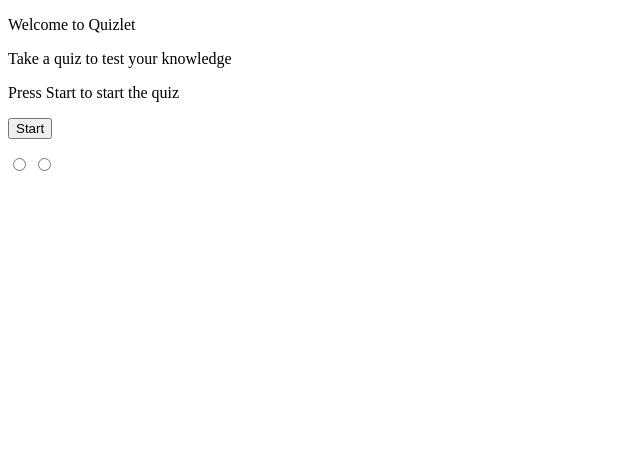
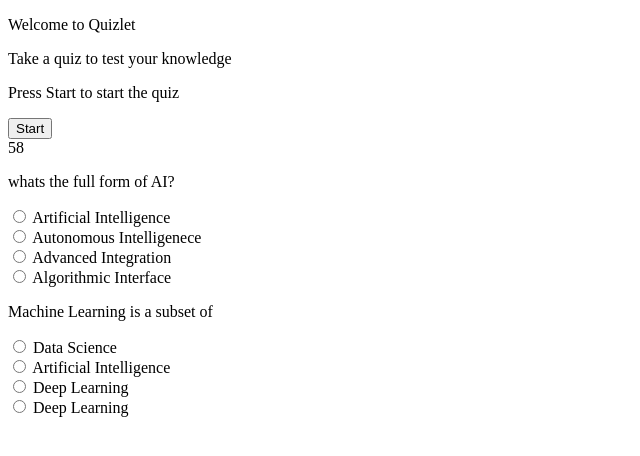
Before and after one commit to akisha-dev/Quizlet, a plain HTML site: page index.html in a window 1280 px wide. Both pictures are taken after a click on the button "Start". Shown: the whole page, without its empty margins (0-640 px from the left). Drawn offline with Linux system fonts and the light colour scheme.

Commit message:
implemented Timer

```diff
--- a/index.html
+++ b/index.html
@@ -10,13 +10,11 @@
             <p>Welcome to Quizlet</p>
             <p>Take a quiz to test your knowledge</p>
             <p>Press Start to start the quiz</p>
-            <button class="start-button" onclick = Display()>Start</button>
+            <button class="start-button" onclick =" QDisplay(); updateTimer()">Start</button>
+            <div class="timer-js"></div>
 
         </div>
         <div class="question-display">
-            <p class="question-js"></p>
-            <input type="radio"name="option-a" class="a-js">
-            <input type="radio"name="option-b" class="b-js">
 
 
         </div>
@@ -34,15 +32,37 @@
             for(i=0;i<QuesOptions.question.length;i++){
          quOpdisplay+=`<p class="question-js">${QuesOptions.question[i]}</p>
             <input type="radio" id="option-a" name="option" value="${QuesOptions.a[i]}">
-            <label for = "option-a">${QuesOptions.a[i]}</label>
+            <label for = "option-a">${QuesOptions.a[i]}</label> <br>
             <input type="radio" id="option-b" name="option" class="${QuesOptions.b[i]}">
-            <label for="option-b">${QuesOptions.b[i]}</label>
+            <label for="option-b">${QuesOptions.b[i]}</label><br>
             <input type="radio" id="option-c" name="option" class="${QuesOptions.c[i]}">
-            <label for="option-c">${QuesOptions.c[i]}</label>
+            <label for="option-c">${QuesOptions.c[i]}</label><br>
             <input type="radio" id="option-d" name="option" class="${QuesOptions.d[i]}">
-            <label for="option-d">${QuesOptions.d[i]}</label>`}
+            <label for="option-d">${QuesOptions.d[i]}</label><br>`}
 
-         console.log(quOpdisplay);
+            function QDisplay(){
+                document.querySelector('.question-display')
+                .innerHTML =quOpdisplay;
+            }
+           let CurrentTime = 60000;//1mins in milliseconds
+           document.querySelector('.timer-js')
+           .innerHTML=CurrentTime/1000;
+
+           function updateTimer(){
+           let Interval= setInterval(()=>{
+                CurrentTime-=1000;
+                document.querySelector('.timer-js')
+                .innerHTML=CurrentTime/1000
+
+               if(CurrentTime<=0){
+                clearInterval(Interval);
+                document.querySelector('.timer-js')
+                .innerHTML= 'TEST OVER';
+
+               }
+            },1000)}
+
+
 
         </script>
 
```
